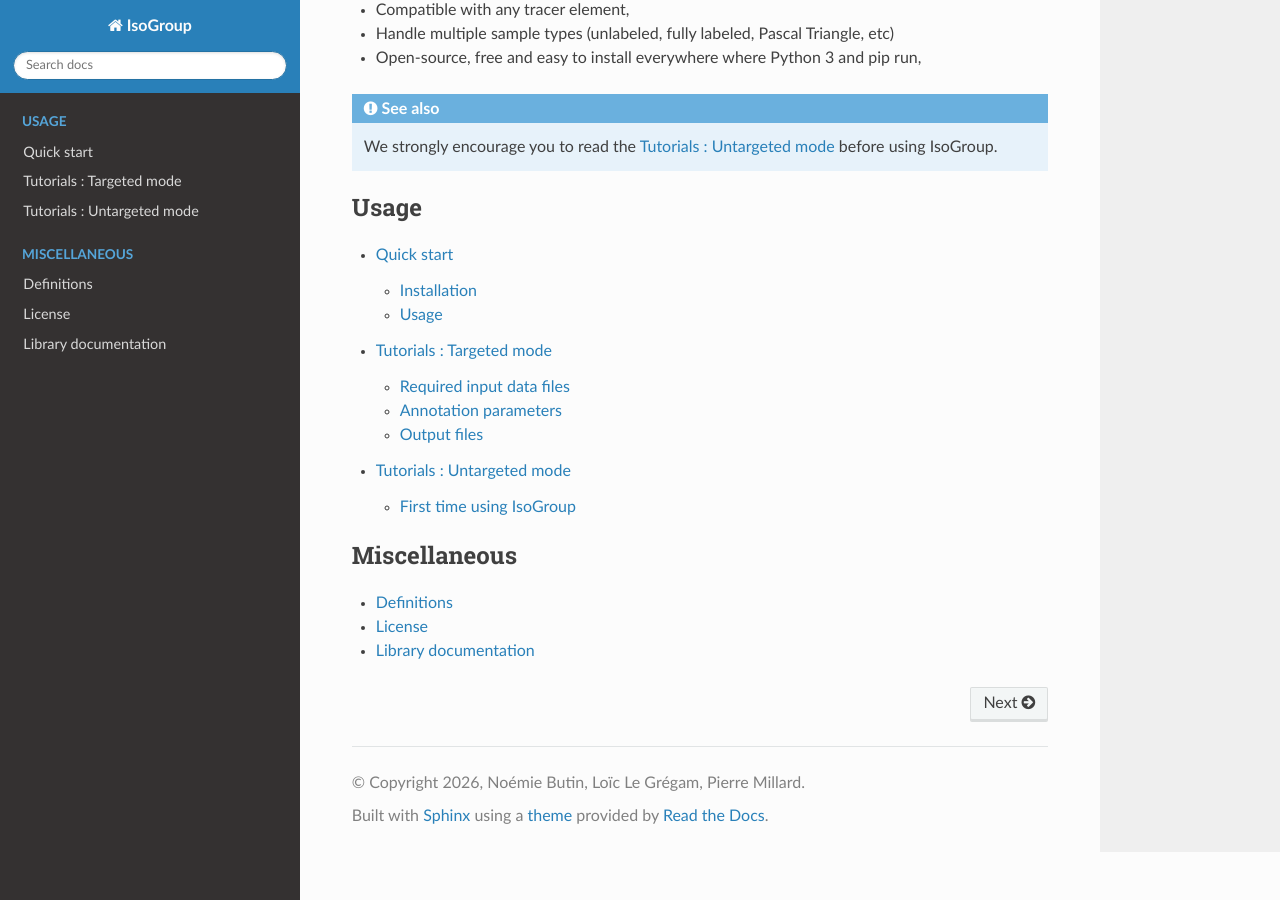
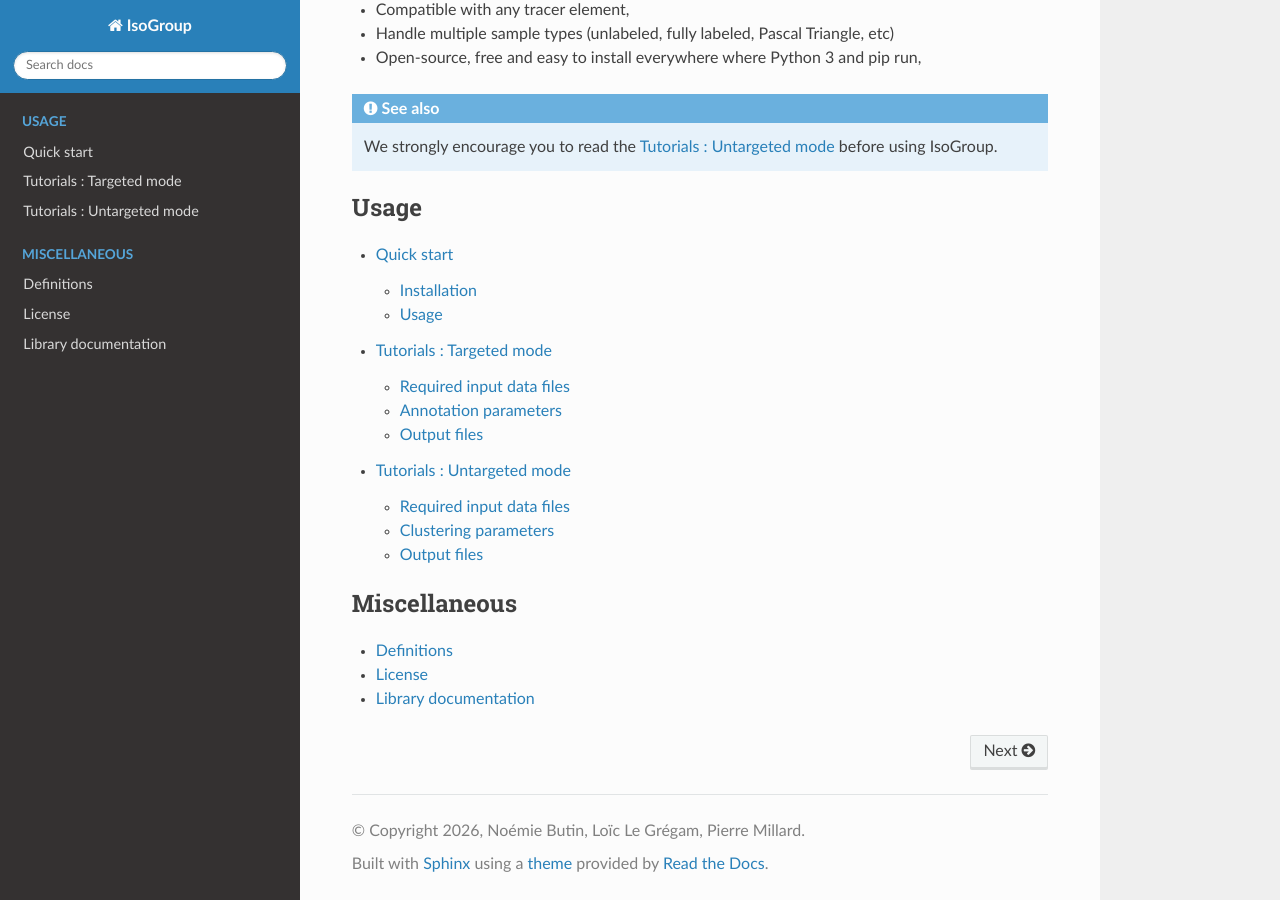
Before and after one commit to MetaboHUB-MetaToul/IsoGroup, a Sphinx documentation site: the page built from doc/index.rst, in a window 1280 px wide and 900 px high, scrolled down 915 px. Built offline with Sphinx 7.4.7 and the Read the Docs theme 3.1.0, drawn with Linux system fonts in a browser that asks for light colours; some of the changed lines change nothing that is shown.

Commit message:
Refactor tutorials_untargeted.rst for improved clarity and consistency in documentation

```diff
--- a/doc/tutorials_untargeted.rst
+++ b/doc/tutorials_untargeted.rst
@@ -4,27 +4,27 @@
 Tutorials : Untargeted mode
 ################################################################################
 
-.. seealso:: If you have a question that is not covered in the tutorials, have a look
+.. .. seealso:: If you have a question that is not covered in the tutorials, have a look
              at the :ref:`faq`.
 
 
-.. _First time using IsoGroup:
+.. _Required input data files:
 
 ********************************************************************************
-First time using IsoGroup
+Required input data files
 ********************************************************************************
 
-..  _`Input data`:
+.. ..  _`Input data`:
 
-Input data
-================================================================================
+.. Input data
+.. ================================================================================
 
-IsoGroup takes as input a list of MS features (m/z, retention time, intensity).
+IsoGroup takes as input a list of MS features (m/z, retention time, intensity) in order to extract :ref:`isotopic clusters <isotopic cluster>` without prior knowledge.
 The upstream untargeted extraction of MS features is not handled by IsoGroup,
 but can be performed using any MS data processing software such as XCMS, MS-DIAL, or MZMine.
 The input data should be provided in a specific format, as detailed below.
 
-..  _`Measurements file`:
+..  _`Measurements file (untargeted)`:
 
 Measurements file
 --------------------------------------------------------------------------------
@@ -36,69 +36,83 @@
 
 :id: The feature identifier, as it is referred in the MS data processing software; e.g. "feature_1".
 :mz: The mass-to-charge ratio of the feature, as a float; e.g. "123.456".
-:rt: The retention time of the feature, as a float, in seconds or minutes; e.g. "12.34".
+:rt: The retention time of the feature, as a float, in seconds; e.g. "12.34".
 :sample: The sample name, as it is referred in the MS data processing software; e.g. "Sample_1". The Sample column contains the intensity (or peak area) of the detected feature in the corresponding sample.
 
-:download:`Example file <../isogroup/data/dataset_test.txt>`.
+:download:`Example file <../data/dataset_test_XCMS.txt>`.
 
 ..  _`Clustering parameters`:
 
+********************************************************************************
 Clustering parameters
-================================================================================
+********************************************************************************
 
 IsoGroup provides flexible options to adapt to various experimental conditions, such as isotopic tracer, mass accuracy, or data processing quality
 
-:Measurements file: Path to the :ref:`Measurements file`.
+:Measurements file: Path to the :ref:`Measurements file (untargeted)`.
 :Isotopic tracer: The tracer used for your experiment.
 :ppm tolerance: The mass accuracy allowed for the clustering of isotopologues into isotopic clusters, in ppm (parts per million).
-:RT window: The retention time window for the clustering of isotopologues into isotopic clusters, in seconds or minutes.
+:rt tolerance: The retention time tolerance for the clustering of isotopologues into isotopic clusters, in seconds.
+:Verbose: If set, the console and the log-file will contain all information necessary to check intermediate results of the annotation process.
 
-Additional optional parameters:
+Additional optional parameters
 ----------------------------------------------------------------------------------
 
 IsoGroup also provides additional optional parameters to refine the clustering of isotopologues into isotopic clusters:
 
-:Max atoms: The maximum number of tracer atoms expected for any molecule in your dataset. Restricting this parameter reduces the search space and thus the computation time. If ``None`` (default), IsoGroup automatically estimates the maximum number of isotopologues based on the feature m/z and tracer element.
-:Keep best candidate: *(bool, default = False)* If set to ``True``, only the best candidate feature is retained for each isotopologue in a cluster. The best candidate is defines as the one **closest to the expected theoretical m/z** (minimizing Δppm).
-:Keep richest: *(bool, default = True)* When multiple clusters share subsets of features, this option keeps only the **largest (richest)** cluster and removes its strict subsets. If set to ``False``, all clusters are kept, even if they share features.
-:Verbose: *(bool, default = False)* If set to ``True``, IsoGroup prints detailed information about the clustering process in the console.
+:Max atoms: The maximum number of tracer atoms expected for any molecule in your dataset. Restricting this parameter reduces the search space and thus the computation time.
+            By default, IsoGroup automatically estimates the maximum number of isotopologues based on the feature m/z and tracer element.
+:keep: Strategy to deduplicate overlapping clusters. Possible values are:
+  - ``longest``: When multiple clusters share subsets of features, this option keeps only the **largest** cluster and removes its strict subsets.
+  - ``closest_mz``: If, in a cluster, an isotopologue have multiple feature candidates, this option keep only the feature with the **closest m/z to the expected theoretical m/z** (minimizing Δppm) for each isotopologue in overlapping clusters.
+  - ``both``: applies both previous strategies.
+  **If this parameter is not set, all clusters are kept, even if they share features.**
+
+.. :Keep best candidate: *(bool, default = False)* If set to ``True``, only the best candidate feature is retained for each isotopologue in a cluster. The best candidate is defines as the one **closest to the expected theoretical m/z** (minimizing Δppm).
+.. :Keep richest: *(bool, default = True)* When multiple clusters share subsets of features, this option keeps only the **largest (richest)** cluster and removes its strict subsets. If set to ``False``, all clusters are kept, even if they share features.
 
 
 ..  _`Output data`:
 
+********************************************************************************
 Output files
-================================================================================
+********************************************************************************
 
-Output files are generated in a folder named ``res`` created in the current working directory.
+A ``res`` directory is created, which includes the following files:
 
-Cluster file
+Feature file (``.features.tsv``)
+--------------------------------------------------------------------------------
+Contains a summary of the features included or not in isotopic clusters, with the following columns:
+
+:FeatureID: Identifier of the feature, as it was provided in the :ref:`Measurements file (untargeted)`.
+:RT: Retention time of the feature, as it was provided in the :ref:`Measurements file (untargeted)`.
+:m/z: Mass-to-charge ratio of the feature, as it was provided in the :ref:`Measurements file (untargeted)`.
+:sample: Name of the sample, as it was provided in the :ref:`Measurements file (untargeted)`.
+:intensity: The intensity of the feature in the sample, as it was provided in the `Measurements file (untargeted)`:
+:inClusters: The cluster identifiers in which the feature is included. If the feature is not included in any cluster, the value is "None".
+:Isotopologues: The index of the isotopologues of the metabolite corresponding to the cluster. If the feature is not included in any cluster, the value is "None".
+
+.. warning:: **A single feature may be included in multiple clusters.**
+             In such cases, the 'inClusters' and 'isotopologues' columns will contain multiple values separated by commas.
+             It is up to the user to handle these cases carefully when interpreting the data.
+
+
+
+Cluster file (``.clusters.tsv``)
 --------------------------------------------------------------------------------
 
 Contains the isotopic clusters formed without prior knowledge based on the tracer element, with the following columns:
 
-:cluster_id: Identifier of the isotopic cluster, as it was generated by IsoGroup.
-:feature_id: Identifier of the feature, as it was provided in the :ref:`Measurements file`.
-:mz: Mass-to-charge ratio of the feature, as it was provided in the :ref:`Measurements file`.
-:rt: Retention time of the feature, as it was provided in the :ref:`Measurements file`.
-:isotopologues: The index of the isotopologues of the metabolite corresponding to the cluster.
-:sample: Name of the sample, as it was provided in the :ref:`Measurements file`.
-:intensity: The intensity of the feature in the sample, as it was provided in the :ref:`Measurements file`.
-:isotopologues: The index of the isotopologues of the metabolite corresponding to the cluster.
-:inclusters: The cluster identifiers in which the feature is included.
-:alsoin: The cluster identifiers of other clusters sharing features with the current cluster.
+:ClusterID: Identifier of the isotopic cluster (generated by IsoGroup).
+:FeatureID: Identifier of the feature, as it was provided in the :ref:`Measurements file (untargeted)`.
+:RT: Retention time of the feature, as it was provided in the :ref:`Measurements file (untargeted)`.
+:m/z: Mass-to-charge ratio of the feature, as it was provided in the :ref:`Measurements file (untargeted)`.
+:sample: Name of the sample, as it was provided in the :ref:`Measurements file (untargeted)`.
+:Intensity: The intensity of the feature in the sample, as it was provided in the :ref:`Measurements file (untargeted)`.
+:Isotopologue: The index of the isotopologue of the metabolite corresponding to the cluster.
+:AlsoIn: Identifiers of other clusters in which the feature is included. If the feature is not included in any other cluster, the list is empty.
 
-:download:`Example file <../isogroup/data/res/Dataset_test_XCMS_output_clusters_RT10.0_ppm5.0.tsv>`.
+Log file (``.log``)
+--------------------------------------------------------------------------------
 
-Feature summary file
---------------------------------------------------------------------------------
-Contains a summary of the features included or not in isotopic clusters, with the following columns:
-
-:feature_id: Identifier of the feature, as it was provided in the :ref:`Measurements file`.
-:mz: Mass-to-charge ratio of the feature, as it was provided in the :ref
-:rt: Retention time of the feature, as it was provided in the :ref:`Measurements file`.
-:sample: Name of the sample, as it was provided in the :ref:`Measurements file`.
-:intensity: The intensity of the feature in the sample, as it was provided in the :
-:inclusters: The cluster identifiers in which the feature is included. If the feature is not included in any cluster, the value is "None".
-:isotopologues: The index of the isotopologues of the metabolite corresponding to the cluster. If the feature is not included in any cluster, the value is "None".
-
-:download:`Example file <../isogroup/data/res/Dataset_test_XCMS_output_clusters_RT10.0_ppm5.0.features.tsv>`.
+Extensive information on the annotation process can be found in the log file if ‘Verbose logs’ option has been checked.
```
